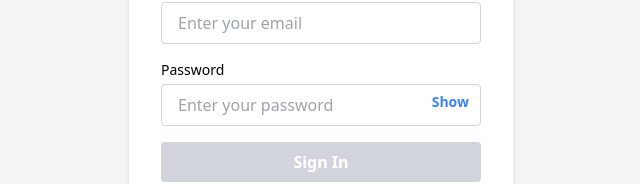
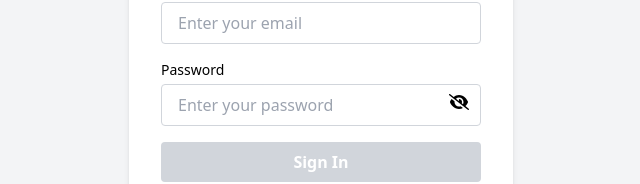
Before and after one commit to Integrated-Project1-G-PL-2/Frontend, a Vue app in the folder FrontEnd-Default/: page /login/microsoft in a window 1280 px wide. Shown: the part 350-534 px from the top of the page, without its empty margins (319-959 px from the left). Built offline with nearby package versions, Linux system fonts and the light colour scheme.

Commit message:
Update LoginMicrosoftPage.vue

```diff
--- a/FrontEnd-Default/src/components/LoginMicrosoftPage.vue
+++ b/FrontEnd-Default/src/components/LoginMicrosoftPage.vue
@@ -62,13 +62,31 @@ const handleSubmit = () => {
             placeholder="Enter your password"
             required
           />
-          <button
-            type="button"
+          <div
             @click="togglePassword"
-            class="absolute right-3 top-2 text-blue-500 text-sm font-semibold focus:outline-none"
+            class="absolute right-3 top-2 cursor-pointer"
           >
-            {{ showPassword ? 'Hide' : 'Show' }}
-          </button>
+            <svg
+              v-if="showPassword"
+              xmlns="http://www.w3.org/2000/svg"
+              viewBox="0 0 576 512"
+              class="h-5 w-5 text-gray-500"
+            >
+              <path
+                d="M288 32c-80.8 0-145.5 36.8-192.6 80.6C48.6 156 17.3 208 2.5 243.7c-3.3 7.9-3.3 16.7 0 24.6C17.3 304 48.6 356 95.4 399.4C142.5 443.2 207.2 480 288 480s145.5-36.8 192.6-80.6c46.8-43.5 78.1-95.4 93-131.1c3.3-7.9 3.3-16.7 0-24.6c-14.9-35.7-46.2-87.7-93-131.1C433.5 68.8 368.8 32 288 32zM144 256a144 144 0 1 1 288 0 144 144 0 1 1 -288 0zm144-64c0 35.3-28.7 64-64 64c-7.1 0-13.9-1.2-20.3-3.3c-5.5-1.8-11.9 1.6-11.7 7.4c.3 6.9 1.3 13.8 3.2 20.7c13.7 51.2 66.4 81.6 117.6 67.9s81.6-66.4 67.9-117.6c-11.1-41.5-47.8-69.4-88.6-71.1c-5.8-.2-9.2 6.1-7.4 11.7c2.1 6.4 3.3 13.2 3.3 20.3z"
+              />
+            </svg>
+            <svg
+              v-else
+              xmlns="http://www.w3.org/2000/svg"
+              viewBox="0 0 640 512"
+              class="h-5 w-5 text-gray-500"
+            >
+              <path
+                d="M38.8 5.1C28.4-3.1 13.3-1.2 5.1 9.2S-1.2 34.7 9.2 42.9l592 464c10.4 8.2 25.5 6.3 33.7-4.1s6.3-25.5-4.1-33.7L525.6 386.7c39.6-40.6 66.4-86.1 79.9-118.4c3.3-7.9 3.3-16.7 0-24.6c-14.9-35.7-46.2-87.7-93-131.1C465.5 68.8 400.8 32 320 32c-68.2 0-125 26.3-169.3 60.8L38.8 5.1zM223.1 149.5C248.6 126.2 282.7 112 320 112c79.5 0 144 64.5 144 144c0 24.9-6.3 48.3-17.4 68.7L408 294.5c8.4-19.3 10.6-41.4 4.8-63.3c-11.1-41.5-47.8-69.4-88.6-71.1c-5.8-.2-9.2 6.1-7.4 11.7c2.1 6.4 3.3 13.2 3.3 20.3c0 10.2-2.4 19.8-6.6 28.3l-90.3-70.8zM373 389.9c-16.4 6.5-34.3 10.1-53 10.1c-79.5 0-144-64.5-144-144c0-6.9 .5-13.6 1.4-20.2L83.1 161.5C60.3 191.2 44 220.8 34.5 243.7c-3.3 7.9-3.3 16.7 0 24.6c14.9 35.7 46.2 87.7 93 131.1C174.5 443.2 239.2 480 320 480c47.8 0 89.9-12.9 126.2-32.5L373 389.9z"
+              />
+            </svg>
+          </div>
         </div>
       </div>
 
```
